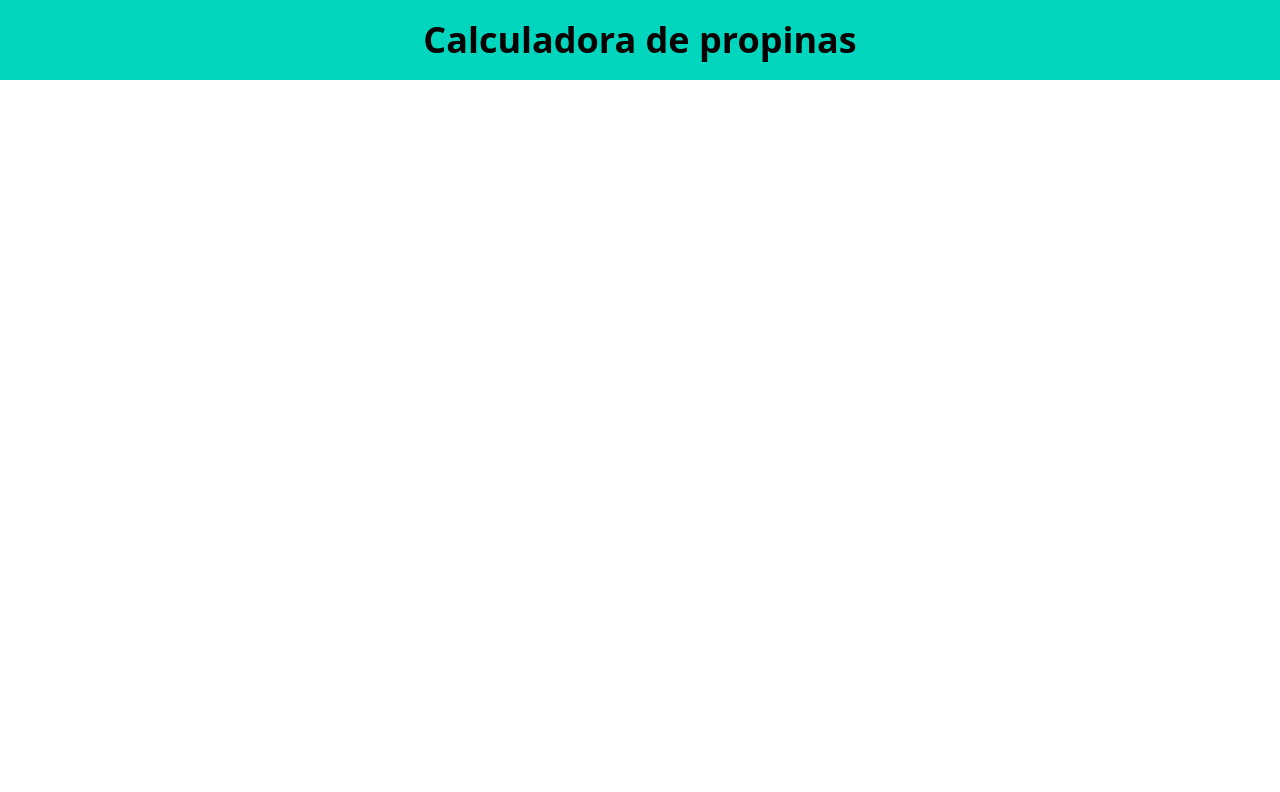
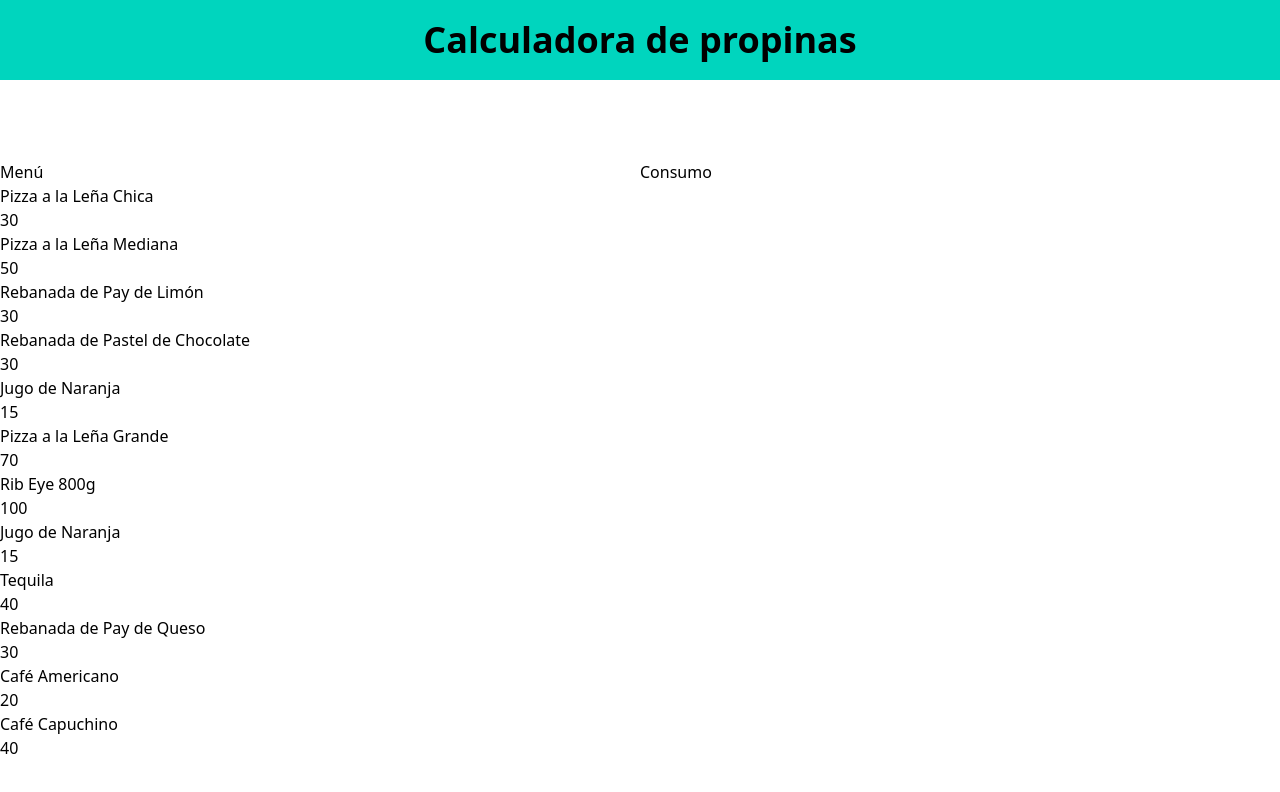
Before and after one commit to DarioBarrionuevo/tips-generator, a React (Vite) app: page / in a window 1280 px wide. Shown: the top 792 px of the page. Built offline with nearby package versions, Linux system fonts and the light colour scheme.

Commit message:
Add MenuItem type & component

```diff
--- a/src/App.tsx
+++ b/src/App.tsx
@@ -1,9 +1,25 @@
+import MenuItem from "./components/MenuItem";
+import { menuItems } from "./data/db";
+
 function App() {
   return (
     <>
       <header className="bg-teal-400 py-5">
-        <h1 className="text-center text-4xl font-black">Calculadora de propinas</h1>
+        <h1 className="text-center text-4xl font-black">
+          Calculadora de propinas
+        </h1>
       </header>
+      <main className="max-w-7xl mx-auto py-20 grid md:grid-cols-2">
+        <div>
+          <h2>Menú</h2>
+          {menuItems.map((item) => (
+            <MenuItem key={item.id} item={item}/>
+          ))}
+        </div>
+        <div>
+          <h2>Consumo</h2>
+        </div>
+      </main>
     </>
   );
 }
--- /dev/null
+++ b/src/components/MenuItem.tsx
@@ -0,0 +1,14 @@
+import type { MenuItem } from "../types";
+
+type MenuItemProps = {
+  item: MenuItem;
+};
+
+export default function MenuItem({ item }: MenuItemProps) {
+  return (
+    <>
+      <p>{item.name}</p>
+      <p>{item.price}</p>
+    </>
+  );
+}
--- a/src/data/db.ts
+++ b/src/data/db.ts
@@ -1,62 +1,64 @@
-export const menuItems = [
+import { MenuItem } from "../types";
+
+export const menuItems: MenuItem[] = [
   {
-      "id": 1,
-      "name": "Pizza a la Leña Chica",
-      "price": 30
+    id: 1,
+    name: "Pizza a la Leña Chica",
+    price: 30,
   },
   {
-      "id": 2,
-      "name": "Pizza a la Leña Mediana",
-      "price": 50
+    id: 2,
+    name: "Pizza a la Leña Mediana",
+    price: 50,
   },
   {
-      "id": 3,
-      "name": "Rebanada de Pay de Limón",
-      "price": 30
+    id: 3,
+    name: "Rebanada de Pay de Limón",
+    price: 30,
   },
   {
-      "id": 4,
-      "name": "Rebanada de Pastel de Chocolate",
-      "price": 30
+    id: 4,
+    name: "Rebanada de Pastel de Chocolate",
+    price: 30,
   },
   {
-      "id": 5,
-      "name": "Jugo de Naranja",
-      "price": 15
+    id: 5,
+    name: "Jugo de Naranja",
+    price: 15,
   },
   {
-      "id": 6,
-      "name": "Pizza a la Leña Grande",
-      "price": 70
+    id: 6,
+    name: "Pizza a la Leña Grande",
+    price: 70,
   },
   {
-      "id": 7,
-      "name": "Rib Eye 800g",
-      "price": 100
+    id: 7,
+    name: "Rib Eye 800g",
+    price: 100,
   },
   {
-      "id": 8,
-      "name": "Jugo de Naranja",
-      "price": 15
+    id: 8,
+    name: "Jugo de Naranja",
+    price: 15,
   },
   {
-      "id": 9,
-      "name": "Tequila",
-      "price": 40
+    id: 9,
+    name: "Tequila",
+    price: 40,
   },
   {
-      "id": 10,
-      "name": "Rebanada de Pay de Queso",
-      "price": 30
+    id: 10,
+    name: "Rebanada de Pay de Queso",
+    price: 30,
   },
   {
-      "id": 11,
-      "name": "Café Americano",
-      "price": 20
+    id: 11,
+    name: "Café Americano",
+    price: 20,
   },
   {
-      "id": 12,
-      "name": "Café Capuchino",
-      "price": 40
-    }
-]
+    id: 12,
+    name: "Café Capuchino",
+    price: 40,
+  },
+];
--- /dev/null
+++ b/src/types/index.ts
@@ -0,0 +1,5 @@
+export type MenuItem = {
+    id: number,
+    name: string,
+    price: number
+}
```
Lines whose indentation alone changed are shown as unchanged.
